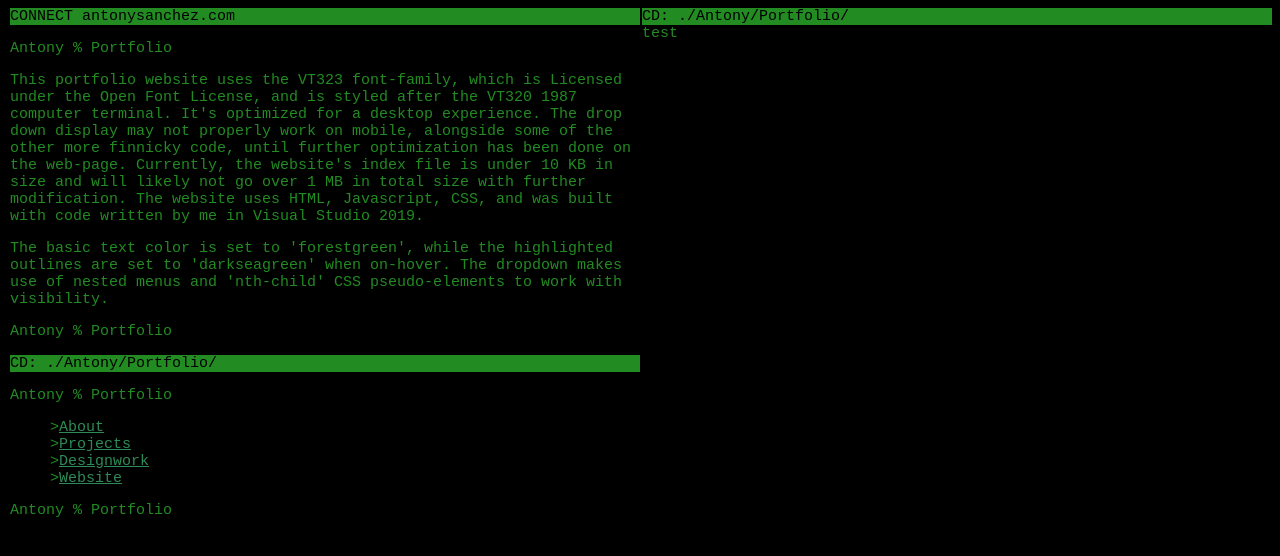
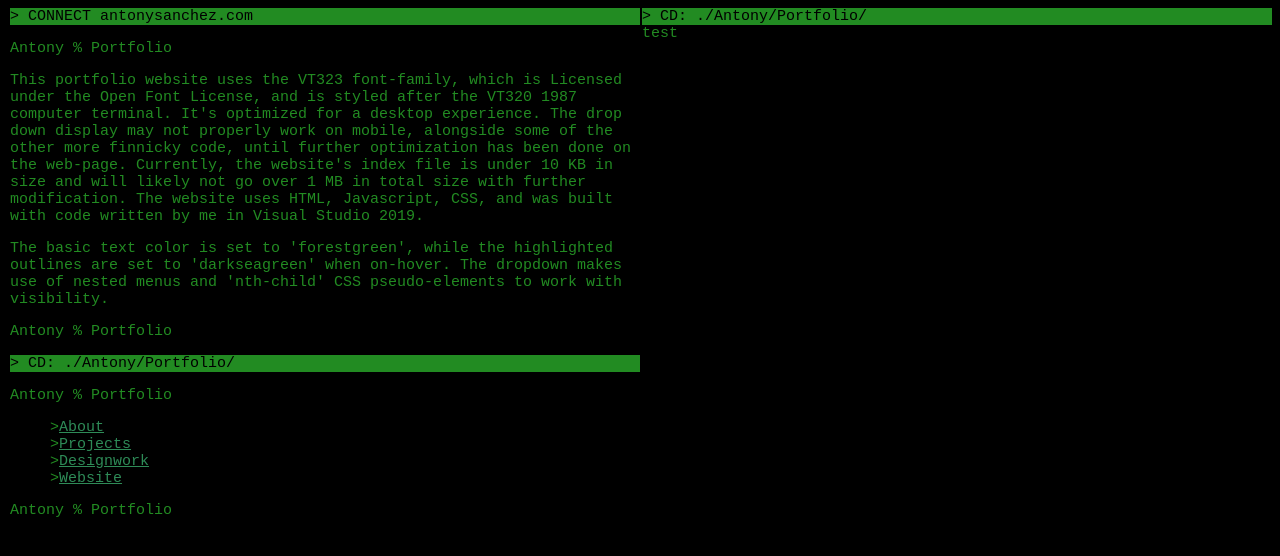
Before and after one commit to two-keys/ResumeSite, a Next.js app: page / in a window 1280 px wide. Shown: the top 556 px of the page. Built offline with nearby package versions, Linux system fonts and the light colour scheme.

Commit message:
Add flicker animation

```diff
--- a/src/common/frontend/styles/Home.module.css
+++ b/src/common/frontend/styles/Home.module.css
@@ -30,6 +30,21 @@
   background-color: darkseagreen;
 }
 
+@keyframes flickerAnimation {
+  0%   { opacity: 1; }
+  50%  { opacity: 0; }
+  100% { opacity: 1; }
+}
+
+.card .header::before {
+  content: "> ";
+}
+
+.card:hover .header::after {
+  content: "_";
+  animation: flickerAnimation 1.05s infinite;
+}
+
 #rightframe {
   width: 100%;
   height: 100%;
```
